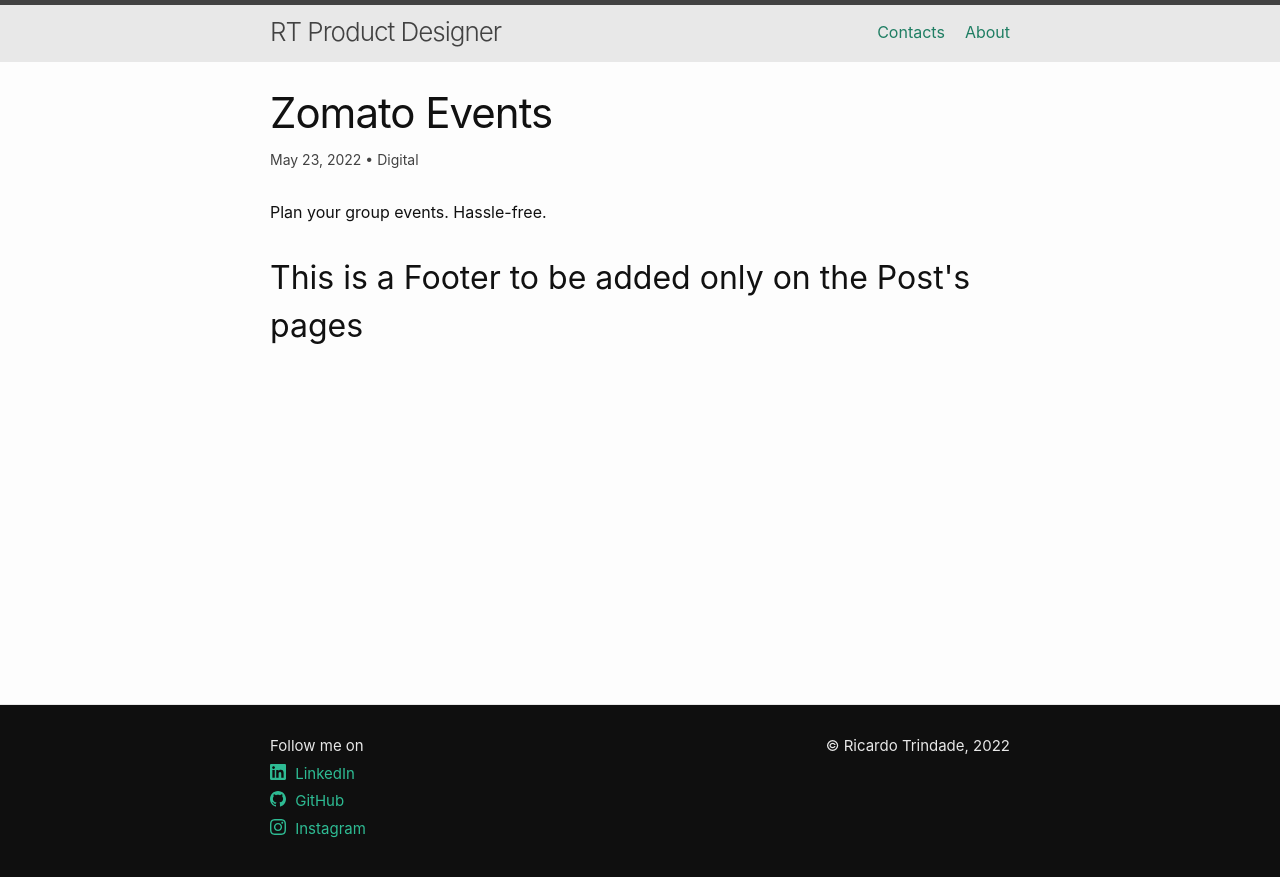
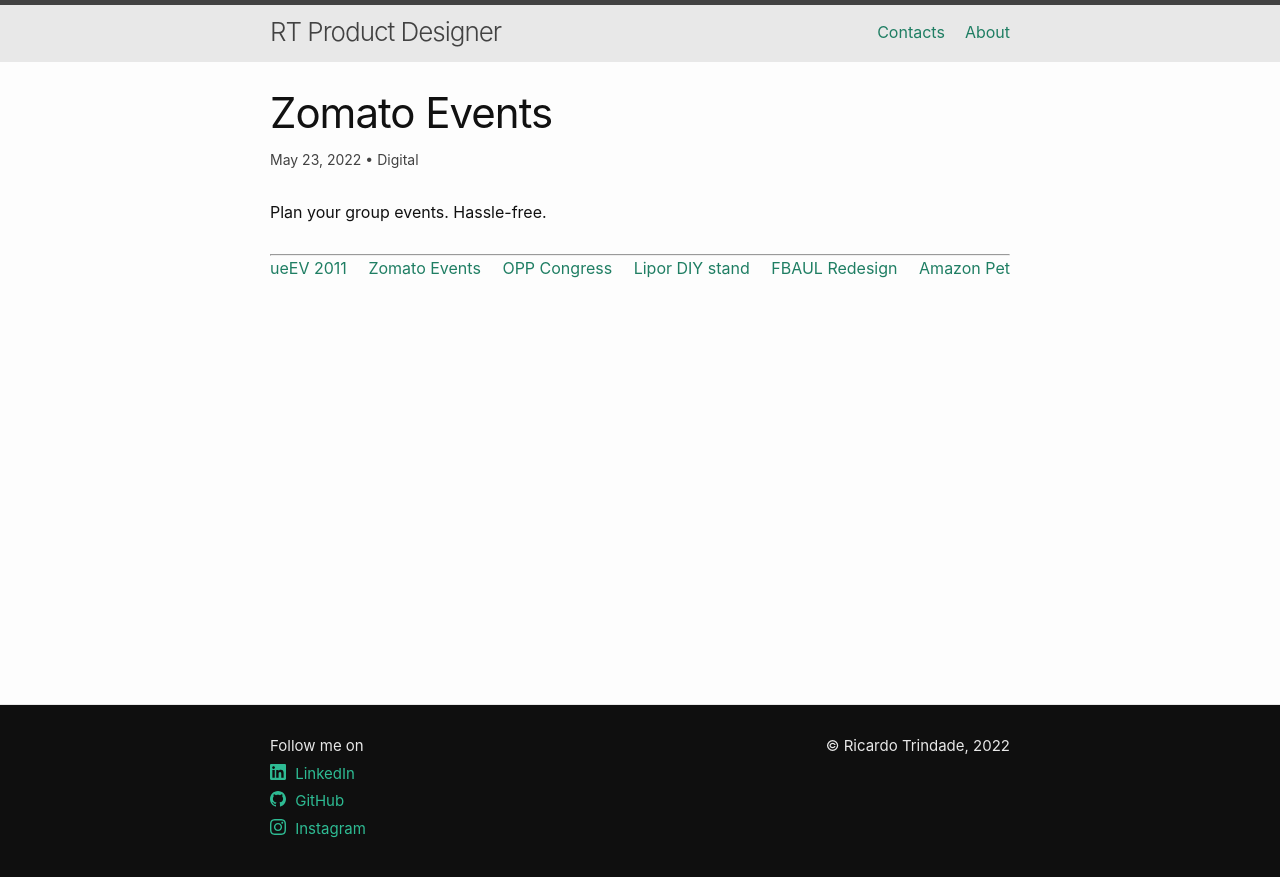
Before and after one commit to ricardoxtrindade/projecto_final_ltd, a Jekyll site: the page built from _posts/2022-05-23-Zomato Events.md, in a window 1280 px wide. Shown: the top 877 px of the page. Built offline with Jekyll 4.4.1, drawn with Linux system fonts in a browser that asks for light colours.

Commit message:
alterações

```diff
--- a/_includes/footerpost.html
+++ b/_includes/footerpost.html
@@ -1 +1,6 @@
-<h1>This is a Footer to be added only on the Post's pages</h1>
+<hr>
+<div class="footerpost">
+    {% for post in site.posts %}
+        <li><a href="{{ post.url | relative_url }}">{{ post.title }}</a></li>
+    {% endfor %}
+</div>
--- a/_sass/minima/_layout.scss
+++ b/_sass/minima/_layout.scss
@@ -187,9 +187,18 @@
 .post-list {
   margin-left: 0;
   list-style: none;
+  display: flex;
+  flex-wrap: wrap;
 
   > li {
     margin-bottom: $spacing-unit;
+    width: 33.333%;
+    @include media-query($on-laptop) {
+      width: 50%;
+    }
+    @include media-query($on-palm) {
+      width: 100%;
+    }
   }
 }
 
@@ -249,3 +258,13 @@
     }
   }
 }
+
+.footerpost {
+  list-style: none;
+  display: flex;
+  justify-content: space-between;
+
+  @include media-query($on-laptop) {
+    display: block;
+  }
+}
```
